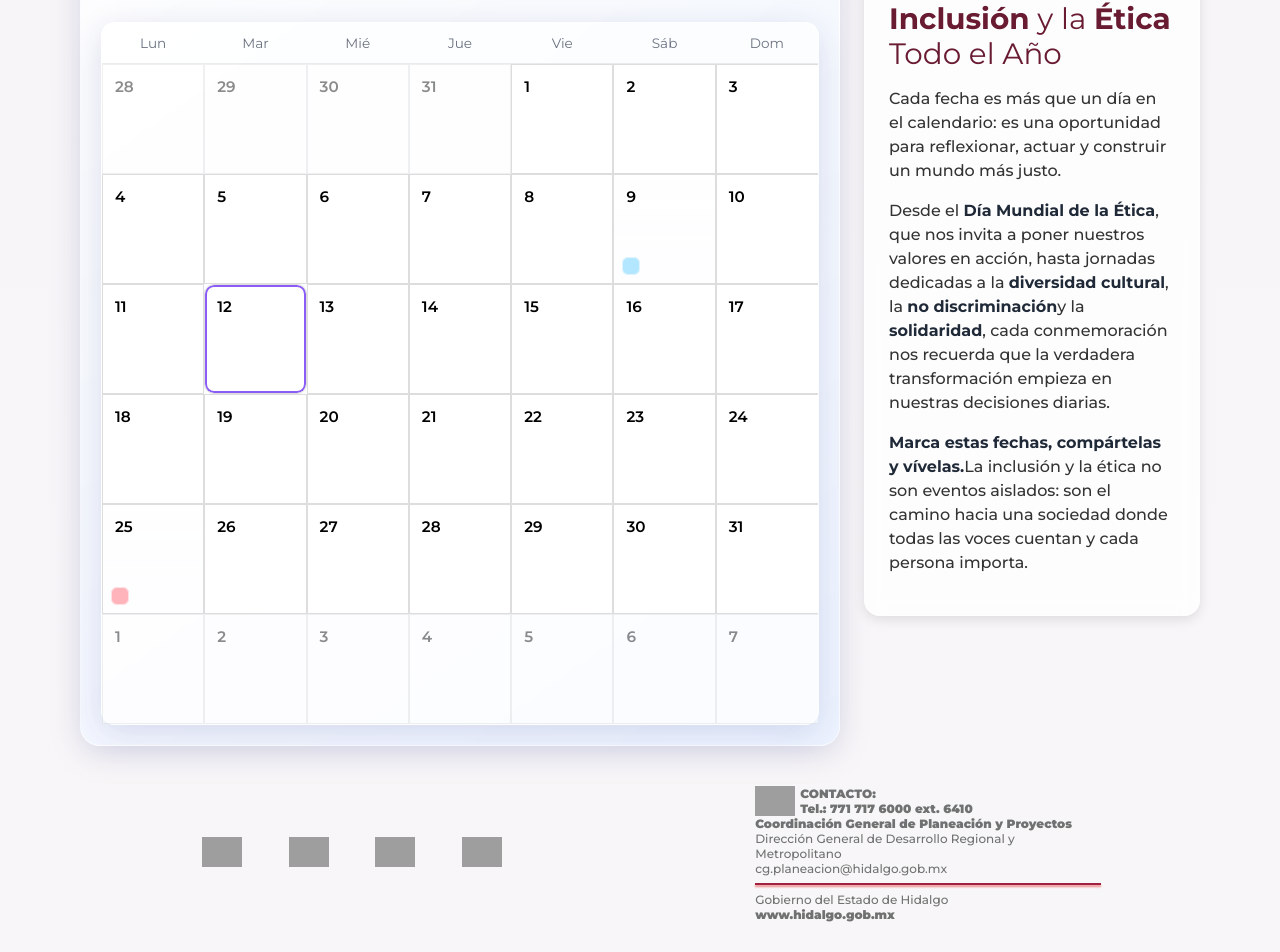
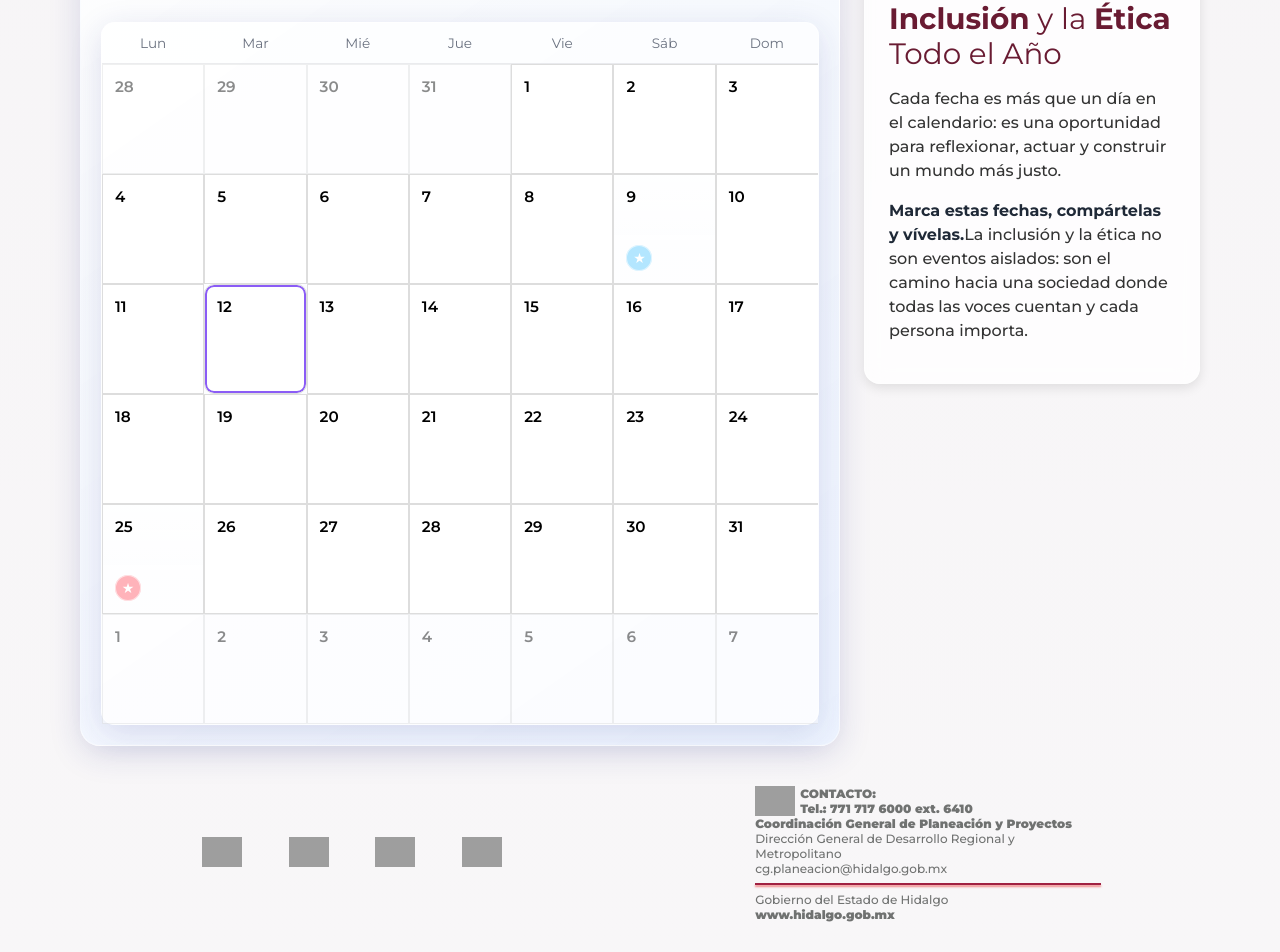
Before and after one commit to gomez50057/comite-etica, a Next.js app: page / in a window 1280 px wide. Shown: the part 1637-2589 px from the top of the page. Built offline with nearby package versions, Linux system fonts and the light colour scheme; grey boxes are pictures that could not be loaded.

Commit message:
calendar icono

```diff
--- a/src/components/home/Calendar.js
+++ b/src/components/home/Calendar.js
@@ -164,12 +164,6 @@ export default function Calendar({ events, initialDate = new Date() }) {
           actuar y construir un mundo más justo.
         </p>
         <p>
-          Desde el <strong>Día Mundial de la Ética</strong>, que nos invita a poner nuestros valores en acción,
-          hasta jornadas dedicadas a la <strong>diversidad cultural</strong>, la <strong>no discriminación</strong>
-          y la <strong>solidaridad</strong>, cada conmemoración nos recuerda que la verdadera transformación
-          empieza en nuestras decisiones diarias.
-        </p>
-        <p>
           <strong>Marca estas fechas, compártelas y vívelas.</strong>
           La inclusión y la ética no son eventos aislados: son el camino hacia una sociedad
           donde todas las voces cuentan y cada persona importa.
--- a/src/styles/home/Calendar.module.css
+++ b/src/styles/home/Calendar.module.css
@@ -184,27 +184,37 @@
 
 /* ====== Marcadores de eventos ====== */
 .dots {
-  position: absolute;
-  left: 8px;
-  bottom: 8px;
   display: flex;
+  gap: 8px;
+  margin-top: auto;
+  flex-wrap: wrap;
   align-items: center;
-  gap: 6px;
 }
 
 .dot {
-  width: 18px;
-  height: 18px;
-  border-radius: 6px;
+  width: 26px;
+  height: 26px;
+  border-radius: 50%;
   background: var(--acc, #691B32);
-  box-shadow: 0 2px 6px rgba(105, 27, 50, 0.5), inset 0 0 0 2px rgba(255, 255, 255, 0.7);
+  position: relative;
+  box-shadow: 0 3px 8px rgba(105, 27, 50, 0.6), inset 0 0 0 3px rgba(255, 255, 255, 0.85);
   transition: transform 0.2s ease, box-shadow 0.2s ease, filter 0.2s ease;
 }
 
+.dot::after {
+  content: "★";
+  position: absolute;
+  top: 50%;
+  left: 50%;
+  transform: translate(-50%, -50%);
+  font-size: 14px;
+  color: white;
+}
+
 .dot:hover {
-  transform: scale(1.5) rotate(10deg);
-  filter: brightness(1.15) saturate(1.3);
-  box-shadow: 0 4px 10px rgba(105, 27, 50, 0.8), inset 0 0 0 2px rgba(255, 255, 255, 0.7);
+  transform: scale(1.6) rotate(20deg);
+  filter: brightness(1.2) saturate(1.4);
+  box-shadow: 0 6px 14px rgba(105, 27, 50, 0.85), inset 0 0 0 3px rgba(255, 255, 255, 0.85);
 }
 
 /* Pulse sutil */
```
